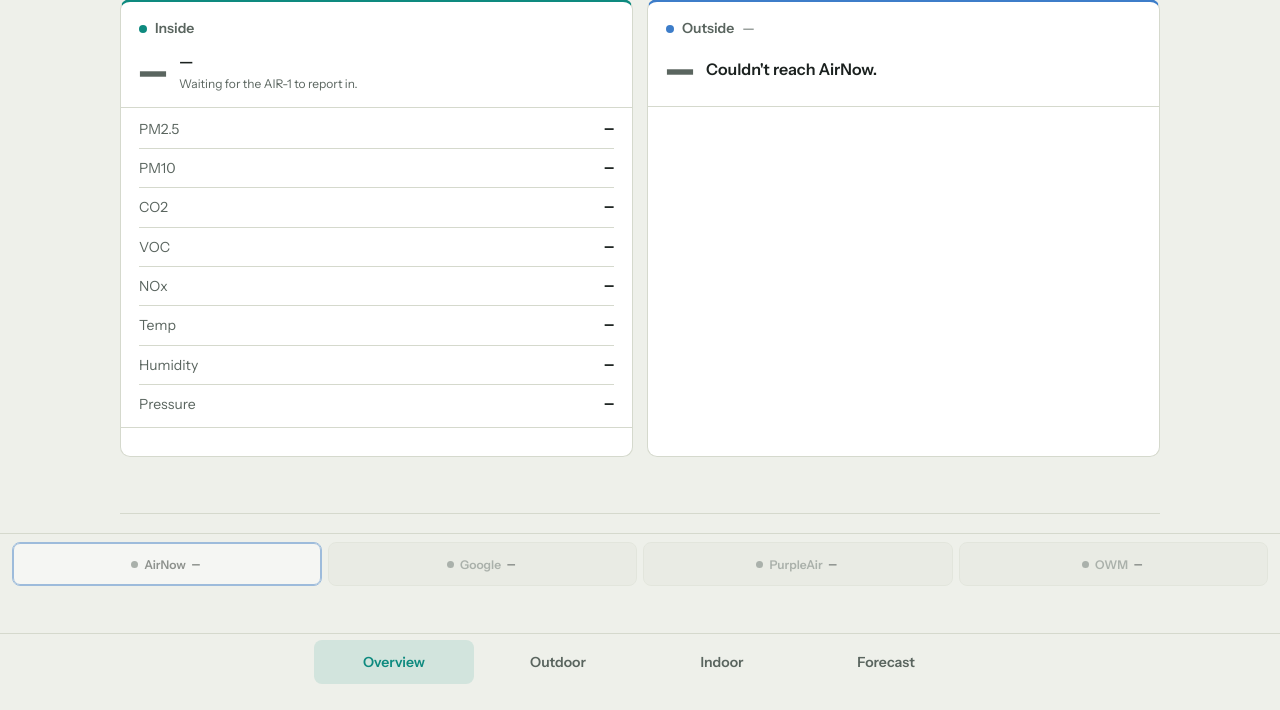
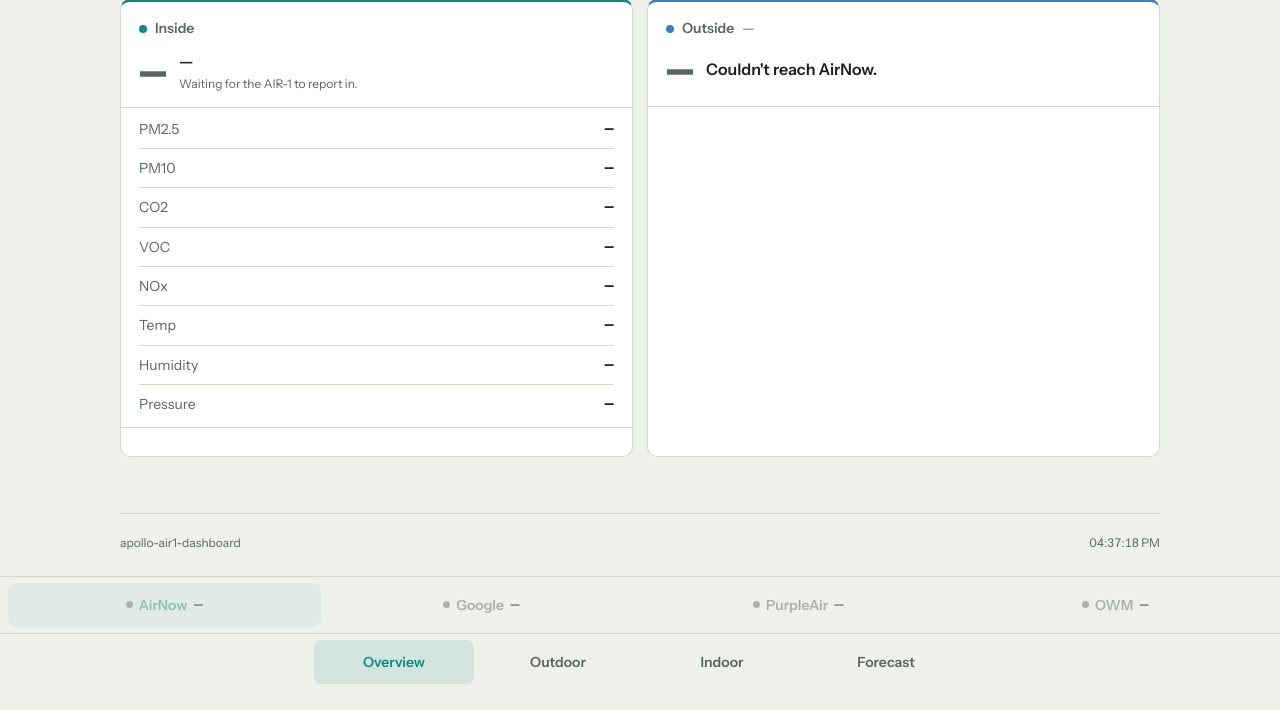
Before and after one commit to ncrosty58/apollo-air1-dashboard, a Flask app: page / in a window 1280 px wide. Shown: the part 110-820 px from the top of the page. Run offline with Flask 3, Linux system fonts and the light colour scheme; data that the repository does not hold is empty.

Commit message:
Unify the provider row and page tabs into one bottom-nav surface
The provider chips and the four page tabs were two separately-boxed
fixed bars stacked on top of each other, with different button
languages (boxed/bordered chips vs. plain tab links). Merged into one
_partials/bottom_nav.html with a single shared background/border, an
internal hairline between the two rows, and restyled the provider
chips to use the exact same flat/accent-highlight treatment as the tab
links -- one control family instead of two bolted together. Indoor
sets show_provider_bar=false since it has no provider concept.

Co-Authored-By: Claude Sonnet 5 <noreply@anthropic.com>

```diff
--- a/static/style.css
+++ b/static/style.css
@@ -78,11 +78,10 @@
   /* Bottom padding clears the fixed tab bar (plus phone home-indicator
      inset) so the footer is never trapped underneath it. */
   .wrap { max-width: 1080px; margin: 0 auto; padding: 0 20px calc(96px + env(safe-area-inset-bottom, 0px)); }
-  /* Overview/Outdoor/Forecast also carry the fixed provider bar (a second
-     shelf above the tab bar, see .provider-bar) -- their content needs extra
-     bottom padding to clear it too. Indoor has no provider concept (it's the
-     sensor's own reading, not an external source) and stays at the base
-     amount above. */
+  /* Overview/Outdoor/Forecast also carry the provider row inside .bottom-nav
+     (see below) -- their content needs extra bottom padding to clear it too.
+     Indoor has no provider concept (it's the sensor's own reading, not an
+     external source) and stays at the base amount above. */
   .wrap--provider-bar { padding-bottom: calc(96px + 62px + env(safe-area-inset-bottom, 0px)); }
   /* Every extra px of side padding on a narrow phone is a px the chart
      itself doesn't get -- both the faceplate and .wrap eat into the same
@@ -93,16 +92,28 @@
     .chart-card { padding: 14px 14px 10px; }
   }
 
-  /* ---------- bottom tab bar ----------
-     The one navigation surface, identical on every page: four named tabs,
-     current page highlighted. Replaces the old scattered "Details →" pills
-     and the icon-only back button -- there's always exactly one visible way
-     to get anywhere. */
+  /* ---------- bottom nav ----------
+     The one fixed surface at the bottom of every page, one shared panel/
+     border/shadow rather than two stacked bars: an optional provider row
+     (Overview/Outdoor/Forecast -- pages whose reading comes from an external
+     source; not Indoor, which has none) sitting above the four-tab page nav,
+     divided by a single hairline. Both rows share one button language --
+     flat resting state, same accent wash for whichever one is currently
+     selected -- so switching data source and switching page read as the same
+     kind of control, not two different widgets bolted together. Replaces the
+     old scattered "Details →" pills and the icon-only back button -- there's
+     always exactly one visible way to get anywhere. */
+  .bottom-nav {
+    position: fixed; left: 0; right: 0; bottom: 0; z-index: 20;
+    background: var(--panel); border-top: 1px solid var(--hairline);
+    padding-bottom: env(safe-area-inset-bottom, 0px);
+  }
+  .bottom-nav .provider-chips {
+    padding: 6px 8px; border-bottom: 1px solid var(--hairline);
+  }
   .tab-bar {
-    position: fixed; left: 0; right: 0; bottom: 0; z-index: 20;
     display: flex; justify-content: center; gap: 4px;
-    background: var(--panel); border-top: 1px solid var(--hairline);
-    padding: 6px 8px calc(6px + env(safe-area-inset-bottom, 0px));
+    padding: 6px 8px;
   }
   .tab-bar a {
     flex: 0 1 160px; min-width: 0; text-align: center; text-decoration: none;
@@ -118,18 +129,6 @@
      (used to hide the Forecast tab for providers with no forecast) has no
      visual effect and the tab stays on screen. */
   .tab-bar a[hidden] { display: none; }
-
-  /* ---------- provider bar ----------
-     A second fixed shelf sitting right above the tab bar, present on every
-     page whose reading comes from an external provider (Overview/Outdoor/
-     Forecast) so switching sources doesn't require a trip back to Overview.
-     Not on Indoor, which has no provider concept. */
-  .provider-bar {
-    position: fixed; left: 0; right: 0; z-index: 19;
-    bottom: calc(96px + env(safe-area-inset-bottom, 0px));
-    background: var(--panel); border-top: 1px solid var(--hairline);
-    padding: 8px 12px;
-  }
 
   /* ---------- faceplate header ---------- */
   .faceplate {
@@ -384,8 +383,8 @@
   }
   footer.page-footer .footer-link:hover { color: var(--ink); }
 
-  /* Sits above the fixed tab bar (and, on Forecast, the provider bar too) --
-     not on top of either. */
+  /* Sits above the fixed bottom nav -- clears the taller provider-row
+     version (Forecast) too, since this same rule covers both. */
   .toast-stack { position: fixed; bottom: calc(76px + 62px + env(safe-area-inset-bottom, 0px)); right: 18px; z-index: 50; display: flex; flex-direction: column; gap: 8px; align-items: flex-end; }
   .toast {
     background: var(--ink); color: var(--panel); font-size: 0.875rem; font-weight: 600;
@@ -428,27 +427,26 @@
 
 .rack-head { padding: 16px 18px 14px; }
 
-/* Each chip carries its own provider's live AQI, not just a selected state --
-   closer to the outside-tech pollutant badges than to a plain tab control,
-   since tapping one is also how you learn what the other three are reading.
-   Lives in the fixed .provider-bar now, so this scrolls horizontally as one
-   row rather than wrapping to 2x2 -- a wrap would make the fixed shelf's
-   height (and how much of the screen it permanently occupies) depend on
-   viewport width. */
-.provider-chips { display: flex; gap: 6px; overflow-x: auto; scrollbar-width: none; }
+/* Same flat-button language as .tab-bar a right below it in .bottom-nav --
+   plain resting state, same accent wash for the selected one -- so the two
+   rows read as one control family. Each chip still carries its own
+   provider's live AQI dot/value, not just a selected state, since tapping
+   one is also how you learn what the other three are reading. Scrolls
+   horizontally as one row rather than wrapping to 2x2 -- a wrap would make
+   the fixed bar's height (and how much of the screen it permanently
+   occupies) depend on viewport width. */
+.provider-chips { display: flex; gap: 4px; overflow-x: auto; scrollbar-width: none; }
 .provider-chips::-webkit-scrollbar { display: none; }
 .provider-chip {
   display: flex; align-items: center; justify-content: center; gap: 6px;
-  flex: 1 1 0; min-width: 108px;
-  font-size: 0.75rem; font-weight: 600;
-  background: var(--panel-sunken); color: var(--ink-dim);
-  border: 1px solid var(--hairline);
-  border-radius: 8px; padding: 9px 13px 9px 11px; cursor: pointer; min-height: 44px;
+  flex: 1 1 0; min-width: 100px;
+  font-size: 0.875rem; font-weight: 600;
+  background: transparent; color: var(--ink-dim); border: none;
+  border-radius: 8px; padding: 12px 4px; cursor: pointer; min-height: 44px;
 }
 .provider-chip[aria-pressed="true"] {
-  background: var(--panel-raised); color: var(--ink);
-  border-color: var(--zone-outside);
-  outline: 1px solid var(--zone-outside); outline-offset: -2px;
+  color: var(--accent);
+  background: color-mix(in srgb, var(--accent) 12%, transparent);
 }
 .provider-chip[data-unavailable="true"] { opacity: 0.45; }
 .provider-chip .pc-dot { width: 7px; height: 7px; border-radius: 50%; flex: none; background: var(--pc-color, var(--ink-dim)); }
--- /dev/null
+++ b/templates/_partials/bottom_nav.html
@@ -0,0 +1,11 @@
+<div class="bottom-nav">
+  {% if show_provider_bar %}
+  <div class="provider-chips" id="provider-chips"></div>
+  {% endif %}
+  <nav class="tab-bar" aria-label="Pages">
+    <a href="/"{% if active_page == "overview" %} aria-current="page"{% endif %}>Overview</a>
+    <a href="/technical"{% if active_page == "technical" %} aria-current="page"{% endif %}>Outdoor</a>
+    <a href="/indoor"{% if active_page == "indoor" %} aria-current="page"{% endif %}>Indoor</a>
+    <a href="/forecast" id="forecast-link"{% if active_page == "forecast" %} aria-current="page"{% endif %}>Forecast</a>
+  </nav>
+</div>
--- a/templates/_partials/provider_bar.html
+++ /dev/null
@@ -1,3 +0,0 @@
-<div class="provider-bar">
-  <div class="provider-chips" id="provider-chips"></div>
-</div>
--- a/templates/_partials/tab_bar.html
+++ /dev/null
@@ -1,6 +0,0 @@
-<nav class="tab-bar" aria-label="Pages">
-  <a href="/"{% if active_page == "overview" %} aria-current="page"{% endif %}>Overview</a>
-  <a href="/technical"{% if active_page == "technical" %} aria-current="page"{% endif %}>Outdoor</a>
-  <a href="/indoor"{% if active_page == "indoor" %} aria-current="page"{% endif %}>Indoor</a>
-  <a href="/forecast" id="forecast-link"{% if active_page == "forecast" %} aria-current="page"{% endif %}>Forecast</a>
-</nav>
--- a/templates/forecast.html
+++ b/templates/forecast.html
@@ -33,9 +33,9 @@
   {% include "_partials/footer.html" %}
 </div>
 
+{% set show_provider_bar = true %}
 {% set active_page = "forecast" %}
-{% include "_partials/provider_bar.html" %}
-{% include "_partials/tab_bar.html" %}
+{% include "_partials/bottom_nav.html" %}
 
 <div class="toast-stack" id="toast-stack"></div>
 
--- a/templates/index.html
+++ b/templates/index.html
@@ -57,9 +57,9 @@
   {% include "_partials/footer.html" %}
 </div>
 
+{% set show_provider_bar = true %}
 {% set active_page = "overview" %}
-{% include "_partials/provider_bar.html" %}
-{% include "_partials/tab_bar.html" %}
+{% include "_partials/bottom_nav.html" %}
 
 <script src="{{ url_for('static', filename='aqi.js') }}"></script>
 <script src="{{ url_for('static', filename='common.js') }}"></script>
--- a/templates/indoor.html
+++ b/templates/indoor.html
@@ -181,8 +181,9 @@
   {% include "_partials/footer.html" %}
 </div>
 
+{% set show_provider_bar = false %}
 {% set active_page = "indoor" %}
-{% include "_partials/tab_bar.html" %}
+{% include "_partials/bottom_nav.html" %}
 
 <div class="toast-stack" id="toast-stack"></div>
 
--- a/templates/technical.html
+++ b/templates/technical.html
@@ -99,9 +99,9 @@
   {% include "_partials/footer.html" %}
 </div>
 
+{% set show_provider_bar = true %}
 {% set active_page = "technical" %}
-{% include "_partials/provider_bar.html" %}
-{% include "_partials/tab_bar.html" %}
+{% include "_partials/bottom_nav.html" %}
 
 <script src="{{ url_for('static', filename='aqi.js') }}"></script>
 <script src="{{ url_for('static', filename='common.js') }}"></script>
```
